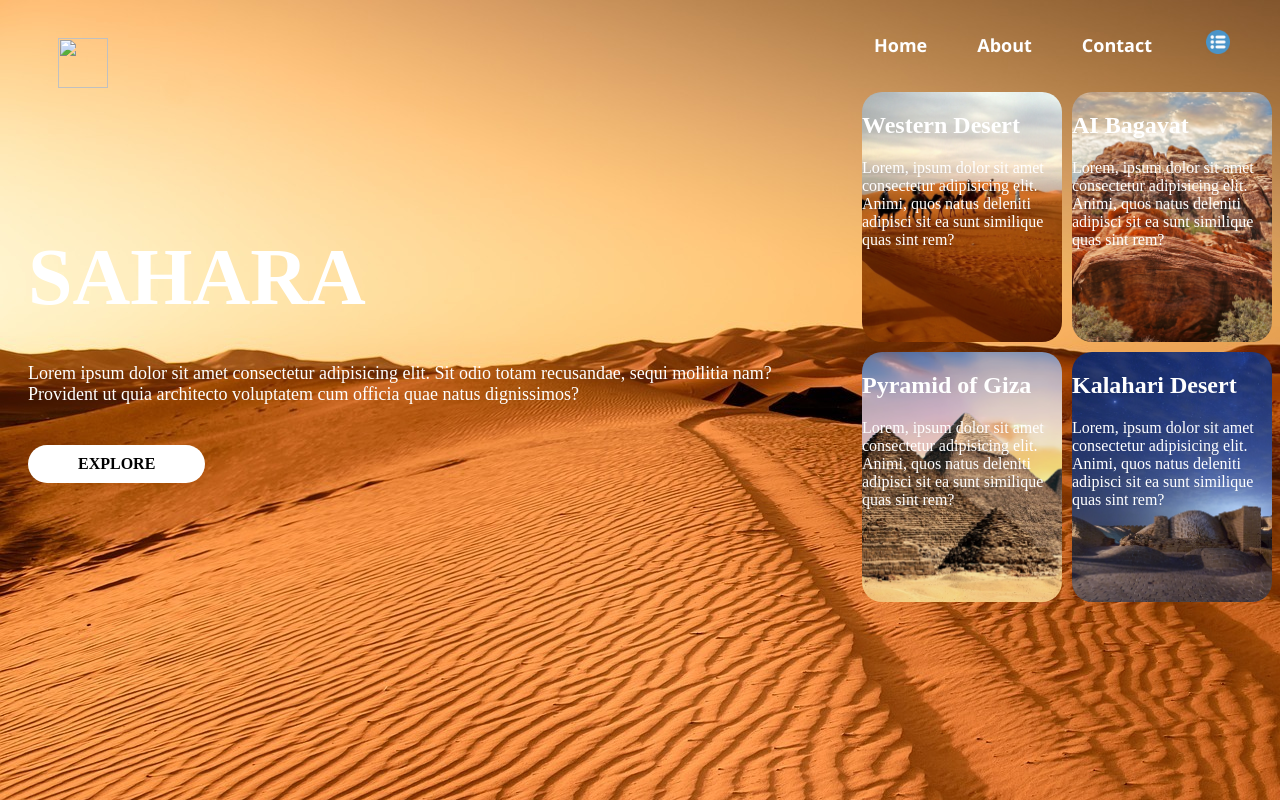
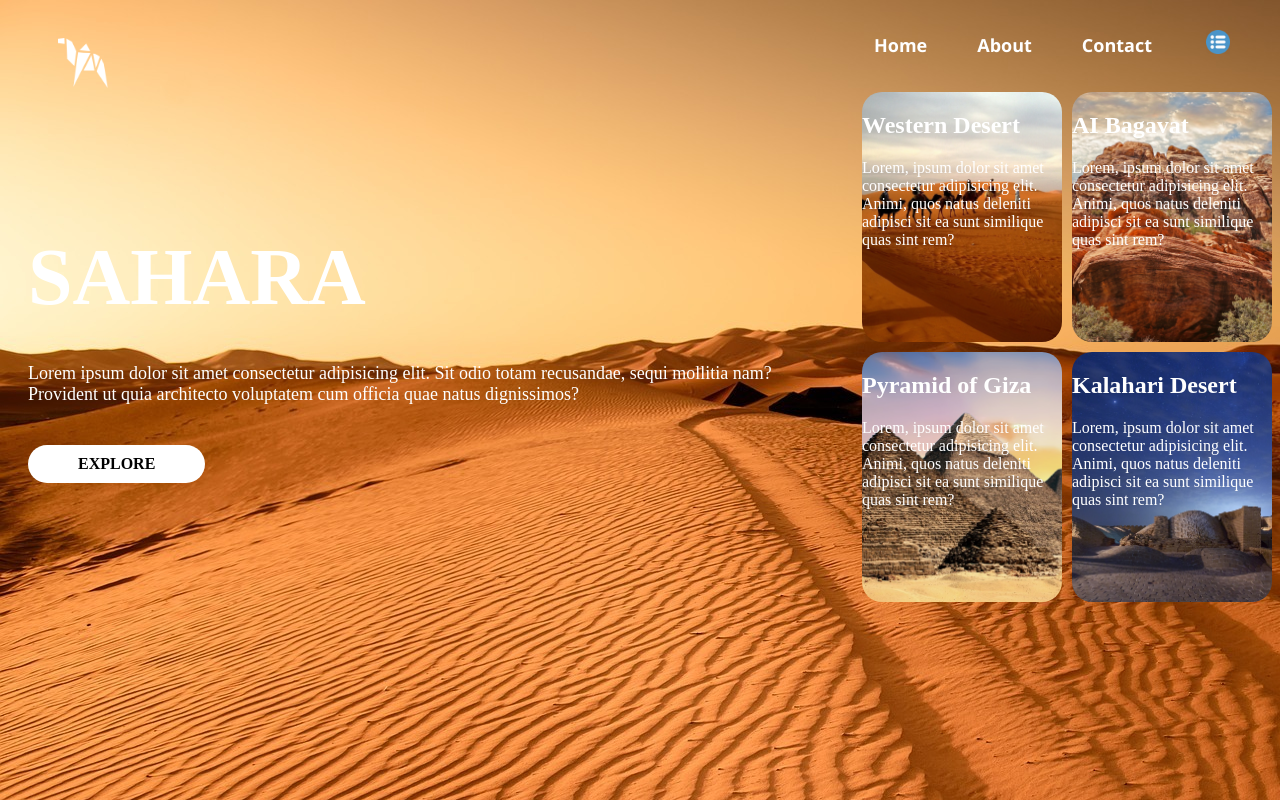
Before and after one commit to pandey48/CSS-assinment-6, a plain HTML site: page index.html in a window 1280 px wide. Drawn offline with Linux system fonts and the light colour scheme; files whose address does not match are found by name.

Commit message:
Update index.html

```diff
--- a/index.html
+++ b/index.html
@@ -8,7 +8,7 @@
 </head>
 <body background="./image/shara desert.jpg">
     <header>
-        <div class="logo"><img src="./image/logo.png" alt=""></div>
+        <div class="logo"><img src="./logo.png" alt=""></div>
         <div class="main-nav"><nav>
             <ul>
                 <li><a href="">Home</a></li>
```
